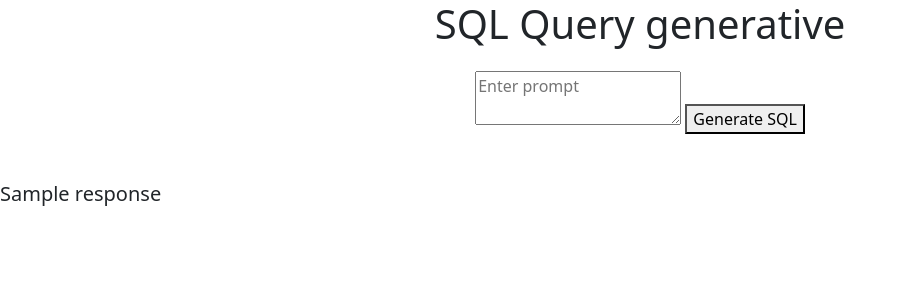
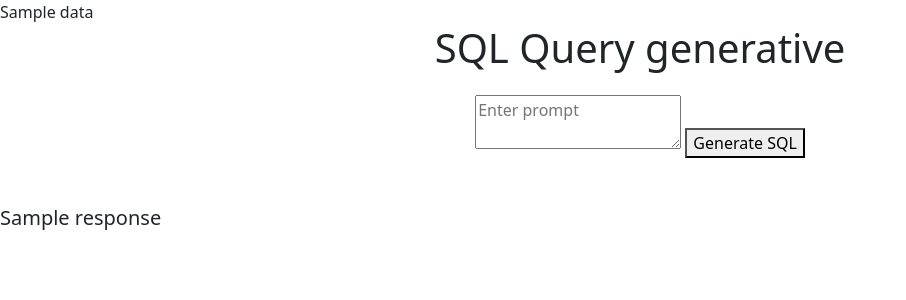
Before and after one commit to DeepMathukiya/SqlQueryGenerator, a Flask app: template templates/index.html in a window 1280 px wide. Shown: the top 300 px of the page, without its empty margins (0-906 px from the left). Run offline with Flask 3, Linux system fonts and the light colour scheme; the template is opened without the code that fills it: most values are stand-ins (such as "Sample title", 1, 10 or a date in 2020); some libraries are stand-ins or nearby versions.

Commit message:
Error resolve

```diff
--- a/app.py
+++ b/app.py
@@ -27,7 +27,9 @@ app = Flask(__name__)
 def hello_world():
     c.execute('''SELECT * FROM Responses''')
     data = c.fetchall()
-    return render_template('index.html',data={data})
+    return render_template('index.html',data=data)
+
+
 
 @app.route('/predict' , methods=['GET','POST'])
 def SQL_Generator():
--- a/templates/index.html
+++ b/templates/index.html
@@ -10,6 +10,7 @@
 </head>
 
 <body>
+    {{data}}
     <form method="POST" action="/predict" class="text-center my-6" id="container">
         <h1>SQL Query generative</h1>
         <div id="generator">
```
